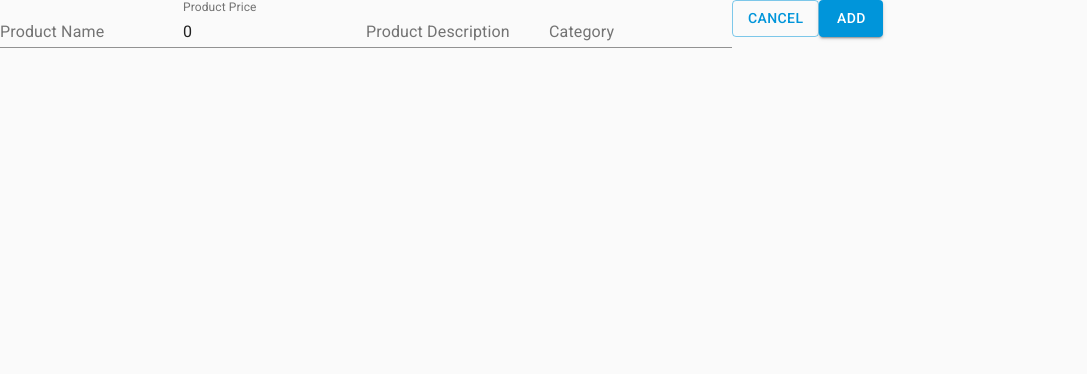
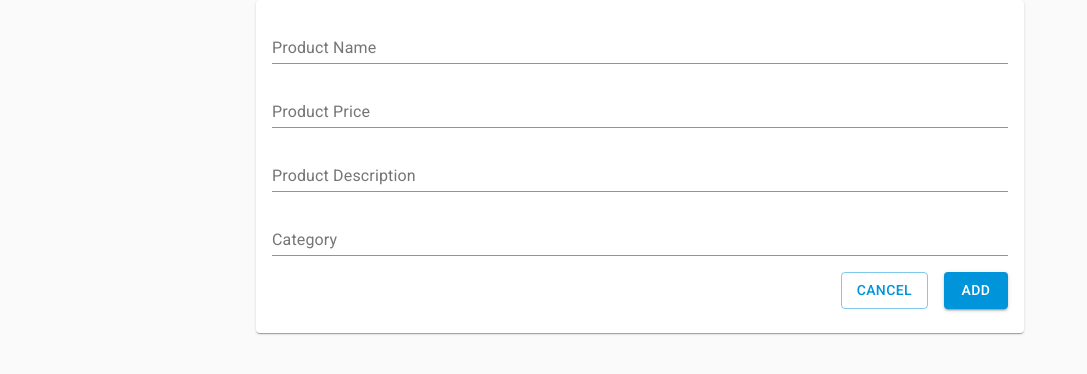
Before and after one commit to edritech93/next-js-test, a Next.js app: page /product-add in a window 1280 px wide. Shown: the top 374 px of the page, without its empty margins (0-1087 px from the left). Built offline with nearby package versions, Linux system fonts and the light colour scheme.

Commit message:
add component CardView

```diff
--- a/component/Buttons.js
+++ b/component/Buttons.js
@@ -2,15 +2,25 @@ import React from 'react';
 import Button from '@material-ui/core/Button';
 
 export function ButtonPrimary(props) {
-    const {title} = props;
+    const { title, style, disabled = false } = props;
     return (
-        <Button variant={"contained"} color={"primary"}>{title}</Button>
+        <Button
+            variant={"contained"}
+            color={"primary"}
+            style={style}
+            disabled={disabled}
+        >{title}</Button>
     );
 }
 
 export function ButtonSecondary(props) {
-    const {title} = props;
+    const { title, style, disabled } = props;
     return (
-        <Button variant={'outlined'} color={"primary"}>{title}</Button>
+        <Button
+            variant={'outlined'}
+            color={"primary"}
+            style={style}
+            disabled={disabled}
+        >{title}</Button>
     );
 }
--- /dev/null
+++ b/component/CardView.js
@@ -0,0 +1,27 @@
+import React from 'react';
+import Card from '@material-ui/core/Card';
+import CardContent from '@material-ui/core/CardContent';
+
+const styles = {
+    container: {
+        flex: 1,
+        display: 'flex',
+        alignSelf: 'center',
+    },
+    contentStyle: {
+        flex:1,
+        display: 'flex',
+        flexDirection: 'column',
+    }
+}
+
+export default function CardView(props) {
+    const { style, contentStyle, children } = props;
+    return (
+        <Card style={{ ...styles.container, ...style }}>
+            <CardContent style={{...styles.contentStyle, contentStyle}}>
+                {children}
+            </CardContent>
+        </Card>
+    );
+}
--- a/component/Inputs.js
+++ b/component/Inputs.js
@@ -2,8 +2,13 @@ import React from 'react';
 import TextField from '@material-ui/core/TextField';
 
 export default function Inputs(props) {
-    const {title, ...restProps} = props;
+    const { title, style, onChange } = props;
     return (
-        <TextField id={"standard-basic"} label={title} {...restProps} />
+        <TextField
+            id={"standard-basic"}
+            label={title}
+            style={style}
+            onChange={(value) => onChange(value)}
+        />
     );
 }
--- a/component/index.js
+++ b/component/index.js
@@ -1,9 +1,11 @@
 import {ButtonPrimary, ButtonSecondary} from './Buttons';
 import Inputs from './Inputs';
+import CardView from './CardView';
 // import ItemProduct from './ItemProduct';
 
 export {
     ButtonPrimary, ButtonSecondary,
     Inputs,
+    CardView,
     // ItemProduct
 }
--- a/pages/product-add.js
+++ b/pages/product-add.js
@@ -1,21 +1,26 @@
-import React, { useState, useEffect, Fragment } from 'react';
-import { makeStyles } from '@material-ui/core/styles';
-import TextField from '@material-ui/core/TextField';
-import { Inputs, ButtonPrimary, ButtonSecondary } from '../component';
+import React, { useState, useEffect } from 'react';
+import { Inputs, ButtonPrimary, ButtonSecondary, CardView } from '../component';
 import { Formik } from 'formik';
 import * as Yup from 'yup';
 
-const useStyles = makeStyles((theme) => ({
-    root: {
-        '& > *': {
-            margin: theme.spacing(1),
-            width: '25ch',
+const styles = {
+    container: {
+        flex: 1,
+        display: 'flex',
+        flexDirection: 'column',
+        alignItems: 'center',
     },
+    wrapForm: {
+        width: '60%',
     },
-}));
+    wrapButton: {
+        display: 'flex',
+        flexDirection: 'row',
+        alignSelf: 'flex-end'
+    }
+}
 
 export default function ProductAdd(props) {
-    const classes = useStyles();
     const { product } = props;
 
     const [loading, setLoading] = useState(false);
@@ -30,7 +35,7 @@ export default function ProductAdd(props) {
         setInitialData({
             product_name: product?.product_name ?? '',
             product_description: product?.product_description ?? '',
-            product_price: product ? String(product.product_price) : '0',
+            product_price: product ? String(product.product_price) : '',
             category_id: product?.category_id ?? '',
         });
     }, [product]);
@@ -56,16 +61,8 @@ export default function ProductAdd(props) {
 
     const _onSubmit = values => {
         // setLoading(true);
-        // const bodySave = {
-        //   phone_number: values.phone_number,
-        // };
-        // ObjStorage.set(STORAGE.LOGIN_SAVED, bodySave);
         // API.singleRequest(API.login(values))
         //   .then(response => {
-        //     const dataLogin = response.data;
-        //     Helper.setToken(dataLogin.access_token);
-        //     Helper.setRefreshToken(dataLogin.refresh_token);
-        //     _onSubmitDevice();
         //   })
         //   .catch(error => {
         //     props.showAlert(error);
@@ -73,7 +70,7 @@ export default function ProductAdd(props) {
         //   });
     };
     return (
-        <Fragment>
+        <div style={styles.container}>
 
             <Formik
                 initialValues={initialData}
@@ -89,7 +86,7 @@ export default function ProductAdd(props) {
                     isValid,
                     handleSubmit,
                 }) => (
-                    <div>
+                    <CardView style={styles.wrapForm}>
                         <Inputs
                             title={'Product Name'}
                             value={values.product_name}
@@ -97,7 +94,7 @@ export default function ProductAdd(props) {
                             onChange={handleChange('product_name')}
                             isError={touched.product_name && errors.product_name}
                             message={errors.product_name}
-                            containerStyle={{ marginBottom: 16 }}
+                            style={{ marginBottom: 16 }}
                         />
                         <Inputs
                             title={'Product Price'}
@@ -106,7 +103,7 @@ export default function ProductAdd(props) {
                             onChange={handleChange('product_price')}
                             isError={touched.product_price && errors.product_price}
                             message={errors.product_name}
-                            containerStyle={{ marginBottom: 16 }}
+                            style={{ marginBottom: 16 }}
                         />
                         <Inputs
                             title={'Product Description'}
@@ -115,7 +112,7 @@ export default function ProductAdd(props) {
                             onChange={handleChange('product_description')}
                             isError={touched.product_description && errors.product_description}
                             message={errors.product_description}
-                            containerStyle={{ marginBottom: 16 }}
+                            style={{ marginBottom: 16 }}
                         />
                         <Inputs
                             title={'Category'}
@@ -124,23 +121,24 @@ export default function ProductAdd(props) {
                             onChange={handleChange('category_id')}
                             isError={touched.category_id && errors.category_id}
                             message={errors.category_id}
-                            containerStyle={{ marginBottom: 16 }}
+                            style={{ marginBottom: 16 }}
                         />
+                        <div style={styles.wrapButton}>
                             <ButtonSecondary
                                 title={'Cancel'}
                                 onPress={_onPressCancel}
-                            style={{ marginBottom: 16 }}
+                                style={{ marginRight: 16 }}
                             />
                             <ButtonPrimary
                                 title={'Add'}
                                 disabled={!isValid}
                                 onPress={handleSubmit}
-                            style={{ marginBottom: 16 }}
                             />
                         </div>
+                    </CardView>
                 )}
             </Formik>
 
-        </Fragment>
+        </div>
     )
 }
```
Lines whose indentation alone changed are shown as unchanged.
